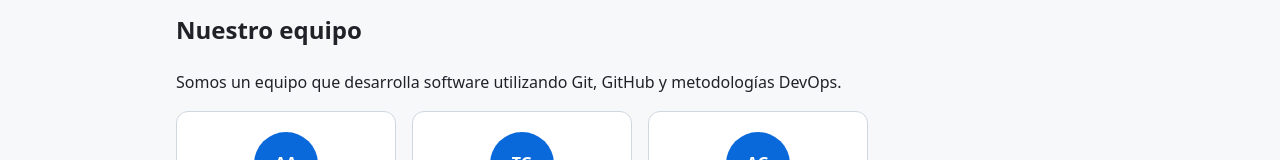
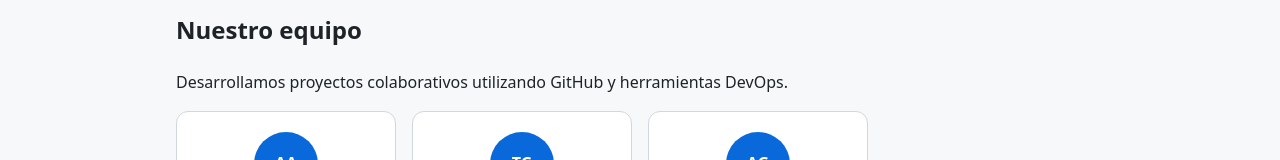
Before and after one commit to patata-ni/equipo-web-devops, a website with bundled scripts: page index.html in a window 1280 px wide. Shown: the part 348-508 px from the top of the page. Built offline with nearby package versions, Linux system fonts and the light colour scheme.

Commit message:
feat: agregar subtitulo version B

```diff
--- a/index.html
+++ b/index.html
@@ -25,7 +25,7 @@
 
     <section aria-labelledby="equipo-titulo">
       <h2 id="equipo-titulo">Nuestro equipo</h2>
-      <p>Somos un equipo que desarrolla software utilizando Git, GitHub y metodologías DevOps.</p>
+      <p>Desarrollamos proyectos colaborativos utilizando GitHub y herramientas DevOps.</p>
       <div id="equipo" class="grid"></div>
 
     </section>
```
